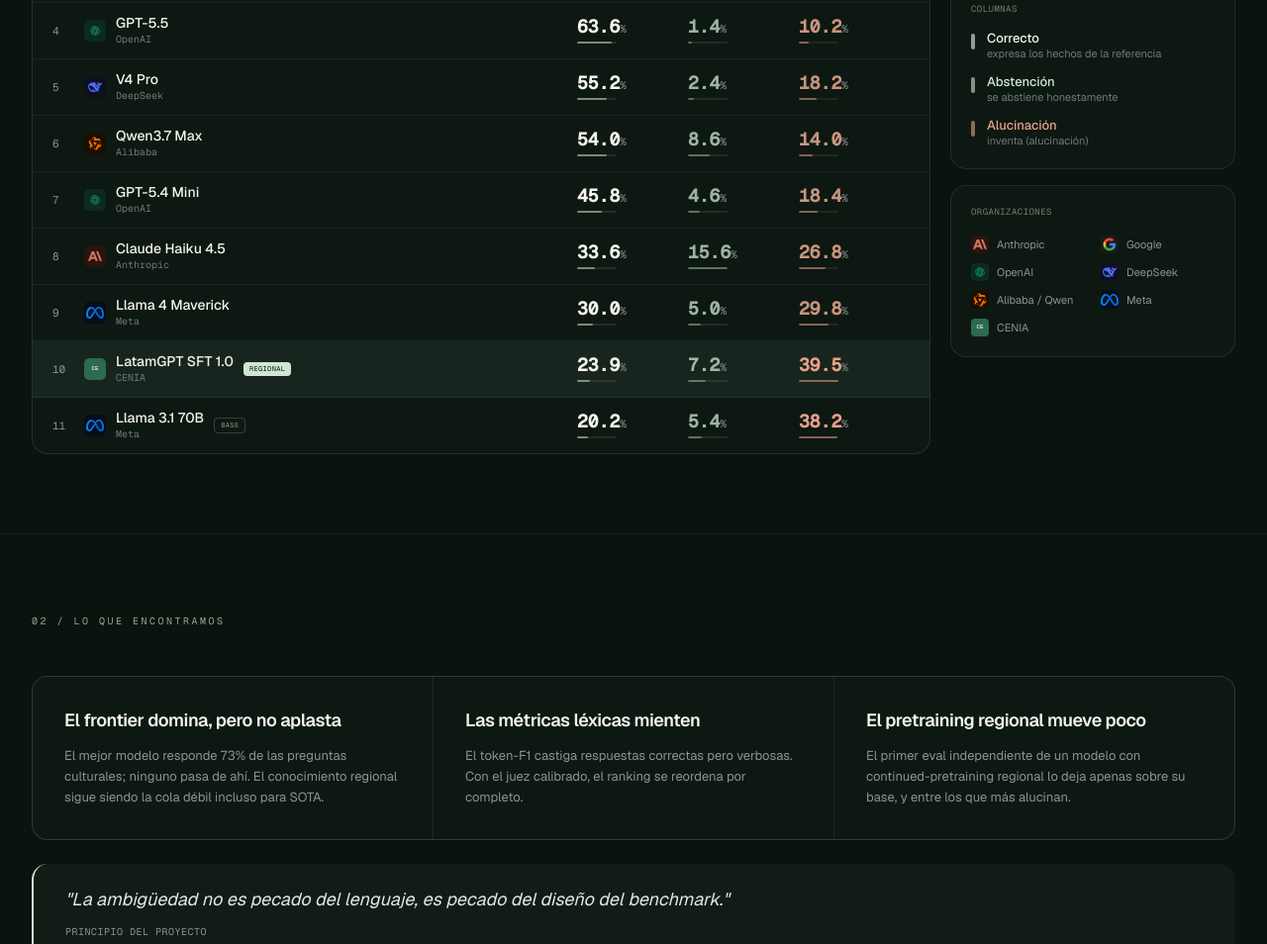
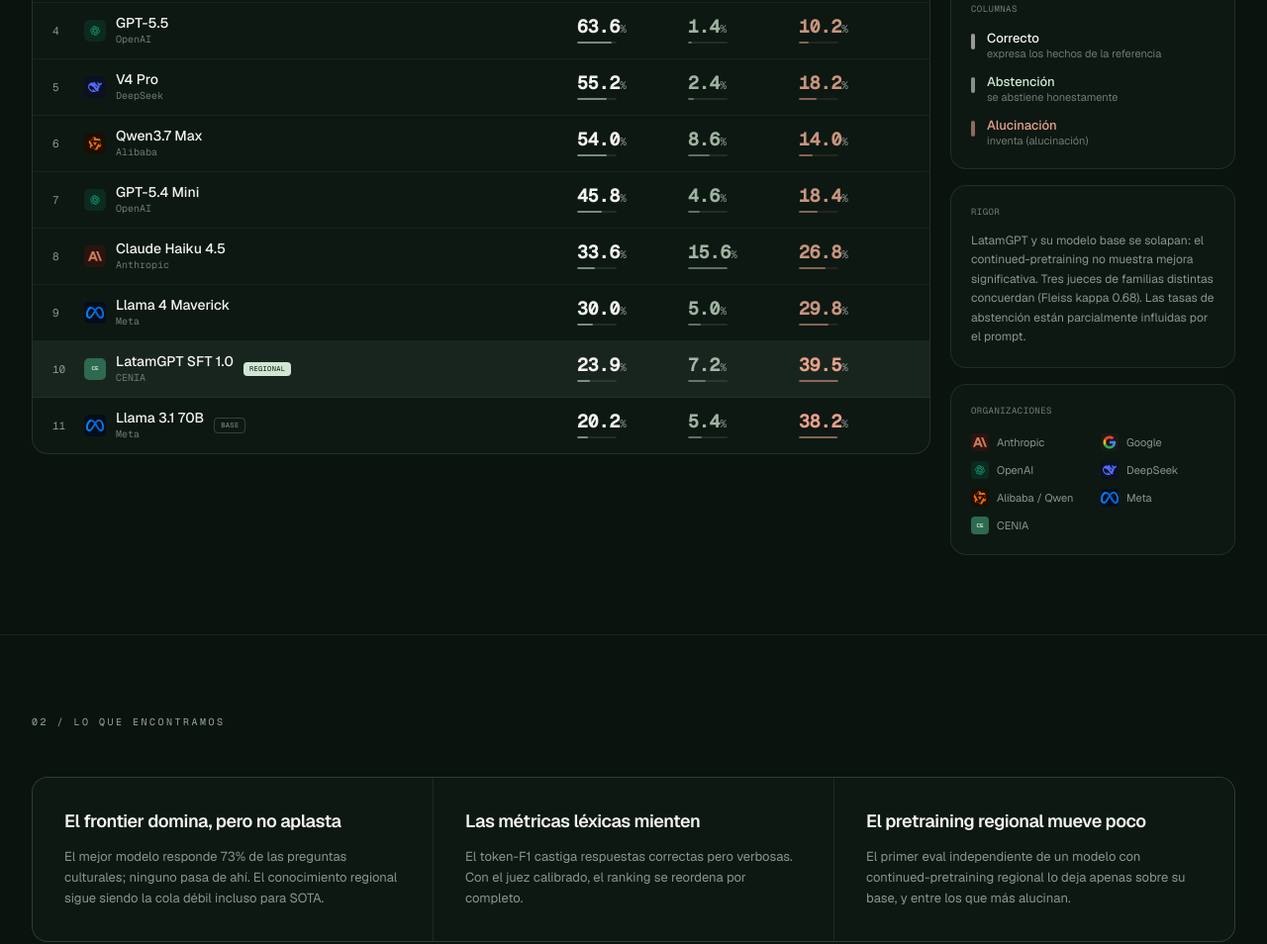
Before and after one commit to crafter-research/latambench, an Astro site in the folder web/: page / in a window 1280 px wide. Shown: the part 1065-2019 px from the top of the page at 99% size. Built offline with nearby package versions, Linux system fonts and the light colour scheme; Astro itself is replaced by a stand-in of ours.

Commit message:
docs+web: propagate audit corrections to public artifacts
- README: add CHOCLO leaderboard + 3 dimensions + Wilson CIs + tie-group note
- README: CPT shows no significant gain (LatamGPT vs base CIs overlap)
- README: kill false 'CHOCLO under recalibration' claim; clarify calibration
  measures reference-fidelity not correctness; soften reproducible claim
- web: add Rigor caveat card (CIs, not-significant CPT, Fleiss 0.68, prompt-driven abstention)

```diff
--- a/web/src/pages/index.astro
+++ b/web/src/pages/index.astro
@@ -44,7 +44,7 @@ const maxes = {
   },
 };
 
-// Brand logos from tryelements.dev/docs/logos — SVG inline, no CDN dependency
+// Brand logos from tryelements.dev/docs/logos. SVG inline, no CDN dependency
 const ORG: Record<string, { bg: string; logo: string; label?: string }> = {
   Anthropic: {
     bg: "#2a1410",
@@ -332,6 +332,15 @@ const evals = [
             </div>
           </div>
 
+          <!-- Rigor / caveats -->
+          <div class="rounded-2xl border border-[#cfe7d2]/10 p-5 bg-[#0d1812]">
+            <div class="font-['Geist_Mono'] text-[9px] uppercase tracking-wider text-[#cfe7d2]/50 mb-3" data-i18n="caveats_label">Rigor</div>
+            <p class="font-['Geist'] text-[12px] leading-relaxed text-[#8a9590]" data-i18n="caveats_note">
+              LatamGPT y su modelo base se solapan: el continued-pretraining no muestra mejora significativa.
+              Tres jueces de familias distintas concuerdan (Fleiss kappa 0.68). Las tasas de abstención están parcialmente influidas por el prompt.
+            </p>
+          </div>
+
           <!-- Org legend -->
           <div class="rounded-2xl border border-[#cfe7d2]/10 p-5 bg-[#0d1812]">
             <div class="font-['Geist_Mono'] text-[9px] uppercase tracking-wider text-[#cfe7d2]/50 mb-4" data-i18n="orgs_label">Organizaciones</div>
@@ -467,6 +476,8 @@ const evals = [
         insight_label: "Hallazgo clave",
         legend_title: "columnas", legend_correct: "expresa los hechos de la referencia", legend_abstention: "se abstiene honestamente", legend_hallucination: "inventa (alucinación)",
         orgs_label: "Organizaciones",
+        caveats_label: "Rigor",
+        caveats_note: "LatamGPT y su modelo base se solapan: el continued-pretraining no muestra mejora significativa. Tres jueces de familias distintas concuerdan (Fleiss kappa 0.68). Las tasas de abstención están parcialmente influidas por el prompt.",
         leaderboard_title_1: "¿Qué saben los", leaderboard_title_2: "modelos de Latam?",
         leaderboard_note: "El accuracy crudo colapsa abstención y alucinación en un solo \"incorrecto\", pero son opuestos. En CHOCLO, Opus 4.8 inventa solo 7.4% mientras Llama 3.1 70B inventa 51.7%.",
         findings_label: "02 / Lo que encontramos", method_label: "03 / Metodología", evals_label: "04 / Qué evaluamos",
@@ -486,6 +497,8 @@ const evals = [
         insight_label: "Key finding",
         legend_title: "columns", legend_correct: "expresses the reference facts", legend_abstention: "abstains honestly", legend_hallucination: "hallucinates",
         orgs_label: "Organizations",
+        caveats_label: "Rigor",
+        caveats_note: "LatamGPT and its base model overlap: the continued-pretraining shows no significant gain. Three judges from different families agree (Fleiss kappa 0.68). Abstention rates are partly prompt-driven.",
         leaderboard_title_1: "What do models know", leaderboard_title_2: "about Latam?",
         leaderboard_note: "Raw accuracy collapses abstention and hallucination into one \"wrong\", but they are opposites. On CHOCLO, Opus 4.8 hallucinates only 7.4% while Llama 3.1 70B hallucinates 51.7%.",
         findings_label: "02 / What we found", method_label: "03 / Methodology", evals_label: "04 / What we evals",
```
Also changed, not shown: README.md.
